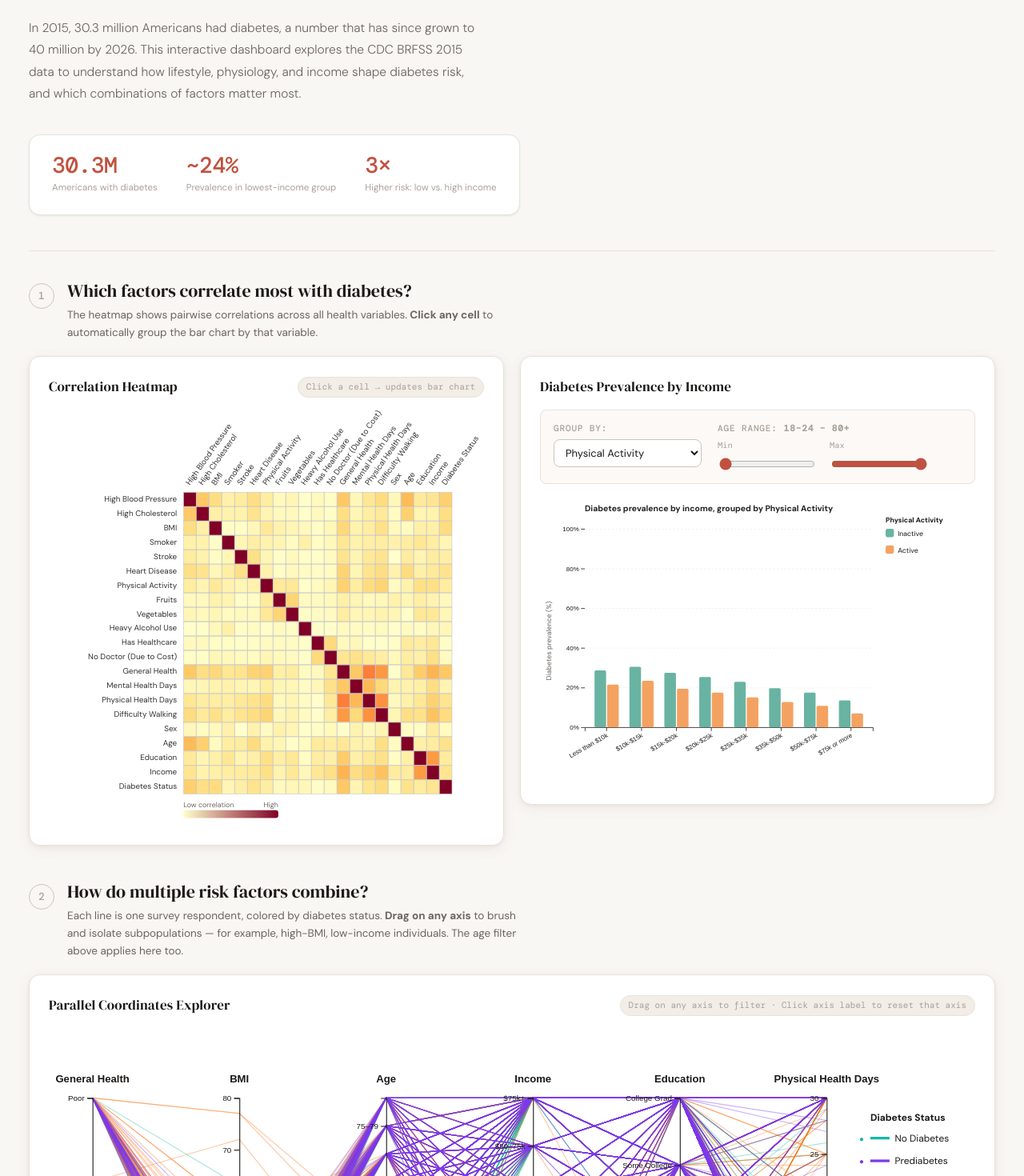
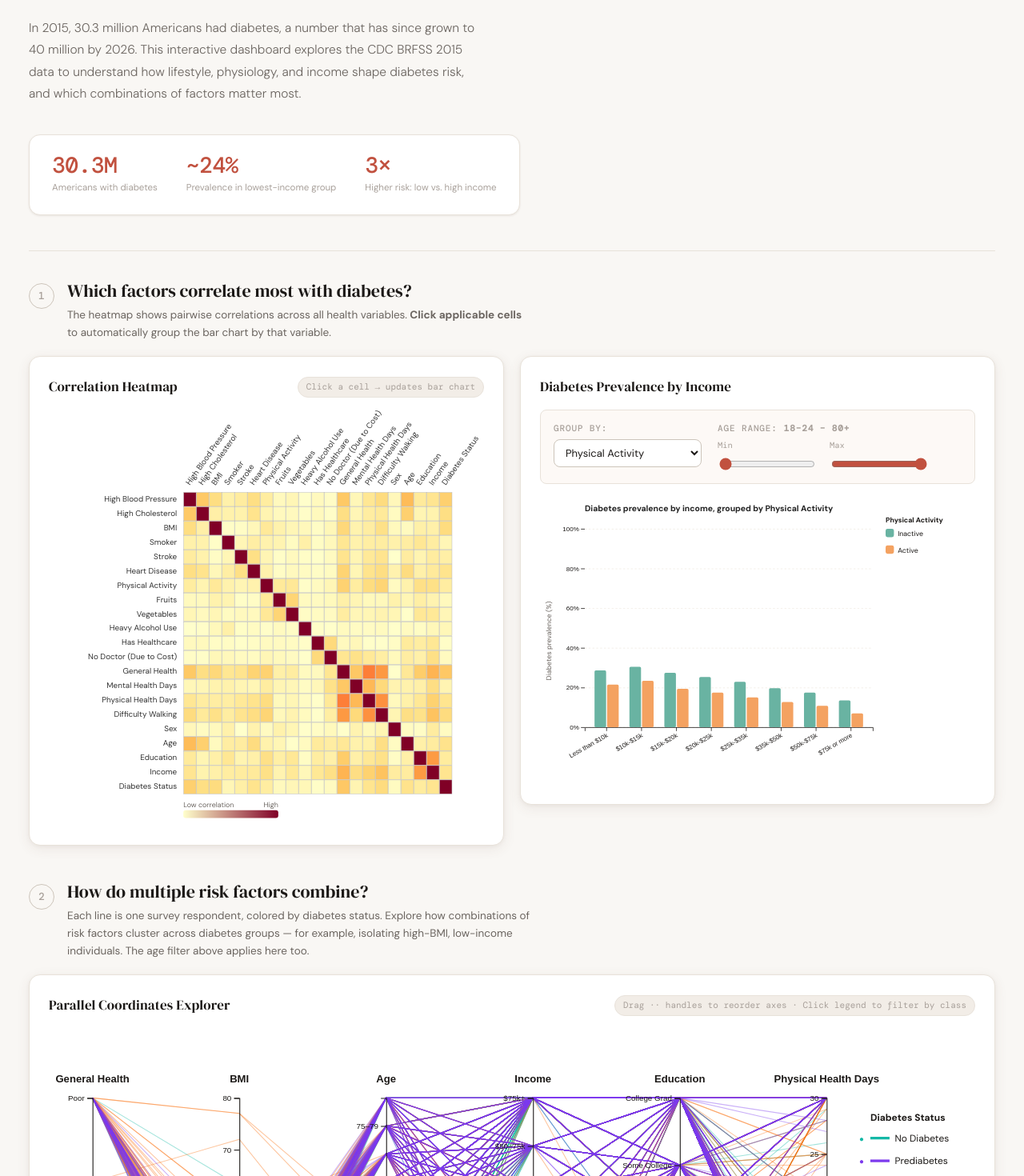
Before and after one commit to ameliatuttle26/diabetes-risk-factors, a Next.js app: page / in a window 1280 px wide. Shown: the part 215-1685 px from the top of the page at 80% size. Built offline with nearby package versions, Linux system fonts and the light colour scheme.

Commit message:
minor text fixes

```diff
--- a/components/GroupedBarChart.js
+++ b/components/GroupedBarChart.js
@@ -172,8 +172,8 @@ export default function GroupedBarChart({ groupBy, selectedVariable, ageRange })
           .html(`
             <div style="font-weight:700;margin-bottom:4px">${d.incomeLabel}</div>
             <div>${formatLabel(groupBy, d.groupLabel)}</div>
-            <div>Prevalence: <strong>${d.diabetesPrevalence.toFixed(1)}%</strong></div>
-            <div style="color:#888;font-size:10px">n = ${d.total?.toLocaleString() ?? "—"}</div>
+            <div>Diabetes Prevalence: <strong>${d.diabetesPrevalence.toFixed(1)}%</strong></div>
+            <div style="color:#888;font-size:10px"> Number of Respondents = ${d.total?.toLocaleString() ?? "—"}</div>
           `)
           .style("left", event.pageX + 14 + "px")
           .style("top", event.pageY - 40 + "px");
--- a/pages/index.js
+++ b/pages/index.js
@@ -94,7 +94,7 @@ export default function Home() {
             <h2>Which factors correlate most with diabetes?</h2>
             <p>
               The heatmap shows pairwise correlations across all health variables.
-              <strong> Click any cell</strong> to automatically group the bar chart by that variable.
+              <strong> Click applicable cells</strong> to automatically group the bar chart by that variable.
             </p>
           </div>
         </div>
@@ -207,8 +207,8 @@ export default function Home() {
             <h2>How do multiple risk factors combine?</h2>
             <p>
               Each line is one survey respondent, colored by diabetes status.
-              <strong> Drag on any axis</strong> to brush and isolate subpopulations —
-              for example, high-BMI, low-income individuals. The age filter above applies here too.
+              Explore how combinations of risk factors cluster across diabetes groups —
+              for example, isolating high-BMI, low-income individuals. The age filter above applies here too.
             </p>
           </div>
         </div>
@@ -216,7 +216,7 @@ export default function Home() {
         <div className="card full-width-card">
           <div className="card-header">
             <h2>Parallel Coordinates Explorer</h2>
-            <span className="card-hint">Drag on any axis to filter · Click axis label to reset that axis</span>
+            <span className="card-hint">Drag ·· handles to reorder axes · Click legend to filter by class</span>
           </div>
           {isFiltered && (
             <div className="filter-badge">
```
